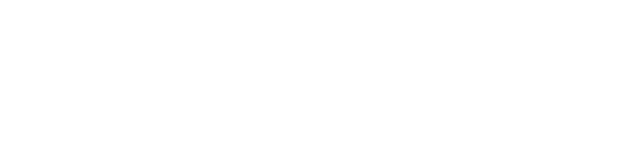
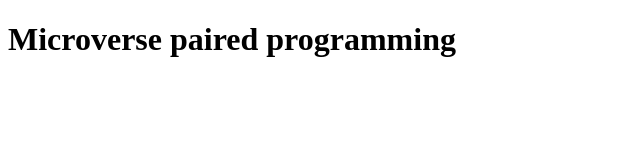
Before and after one commit to roch3/git-one, a plain HTML site: page index.html in a window 1280 px wide. Shown: the whole page, without its empty margins (0-640 px from the left). Drawn offline with Linux system fonts and the light colour scheme.

Commit message:
added h1

```diff
--- a/index.html
+++ b/index.html
@@ -5,6 +5,6 @@
     <title>first project</title>
   </head>
   <body>
-
+<h1>Microverse paired programming</h1>
   </body>
 </html>
```
